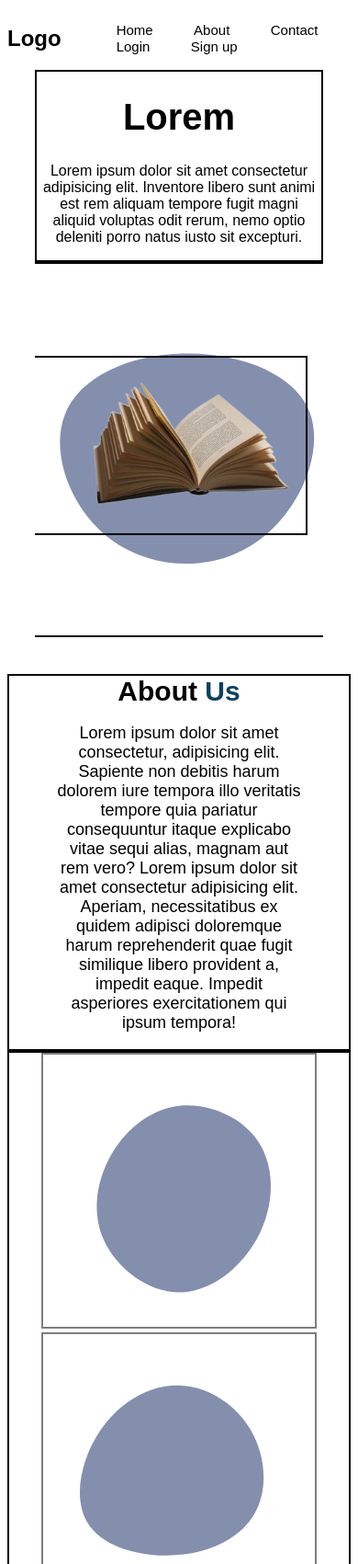
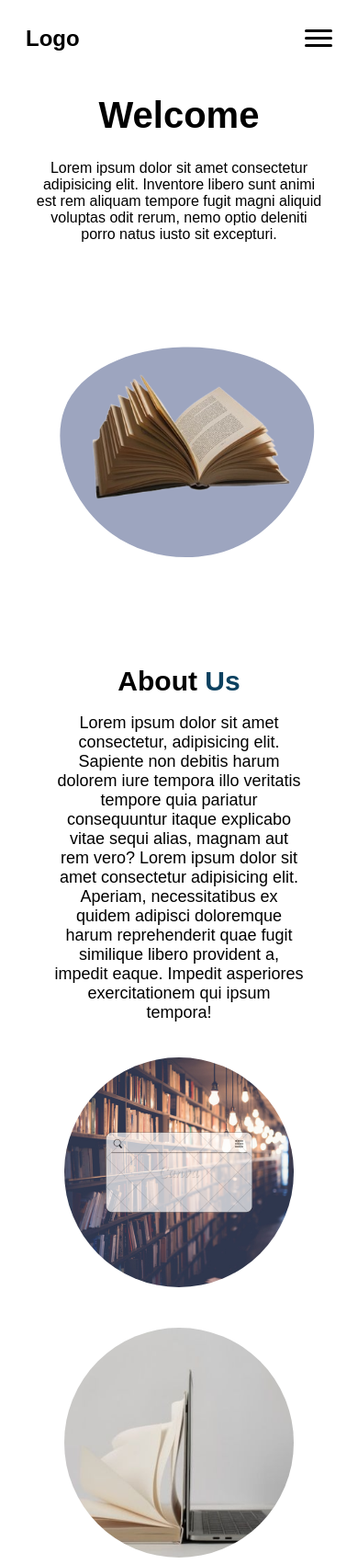
Before and after one commit to Tsunamiisking/scrum-board, a plain HTML site: page index.htm in a window 390 px wide. Shown: the top 1701 px of the page at 92% size. Drawn offline with Linux system fonts and the light colour scheme; a web font is replaced by a local one.

Commit message:
Styled about us section

```diff
--- a/index.htm
+++ b/index.htm
@@ -27,6 +27,11 @@
                 <li><a class="" href="">Login</a></li>
                 <li><a class="" href="">Sign up</a></li>
             </ul>
+            <div class="hamburger">
+                <span class="bar"></span>
+                <span class="bar"></span>
+                <span class="bar"></span>
+            </div>
         </nav>
     </header>
     <!-- End of Header -->
@@ -36,7 +41,7 @@
     <main class="index-main">
         <div class="row">
             <div class="col">
-                <h1>Lorem</h1>
+                <h1>Welcome</h1>
                 <p>Lorem ipsum dolor sit amet consectetur adipisicing elit. Inventore libero sunt animi est rem aliquam
                     tempore fugit magni aliquid voluptas odit rerum, nemo optio deleniti porro natus iusto sit
                     excepturi.</p>
@@ -62,41 +67,49 @@
                 <p>Lorem ipsum dolor sit amet consectetur, adipisicing elit. Sapiente non debitis harum dolorem iure
                     tempora illo veritatis tempore quia pariatur consequuntur itaque explicabo vitae sequi alias, magnam
                     aut rem vero?
-                Lorem ipsum dolor sit amet consectetur adipisicing elit. Aperiam, necessitatibus ex quidem adipisci doloremque harum reprehenderit quae fugit similique libero provident a, impedit eaque. Impedit asperiores exercitationem qui ipsum tempora!
-        </p>
+                    Lorem ipsum dolor sit amet consectetur adipisicing elit. Aperiam, necessitatibus ex quidem adipisci
+                    doloremque harum reprehenderit quae fugit similique libero provident a, impedit eaque. Impedit
+                    asperiores exercitationem qui ipsum tempora!
+                </p>
             </div>
             <div class="right">
-                <div>
-                    <svg viewBox="0 0 200 200" xmlns="http://www.w3.org/2000/svg">
+                <div class="img-div">
+                    <img src="/images/1.png" alt="">
+                    <!-- <svg viewBox="0 0 200 200" xmlns="http://www.w3.org/2000/svg">
                         <path fill="#0C2160"
                             d="M59.7,-33.9C71.1,-14.7,69.8,12.4,57.7,34.7C45.6,57.1,22.8,74.7,-0.1,74.7C-22.9,74.7,-45.9,57.2,-55.3,36.4C-64.7,15.6,-60.6,-8.5,-49.1,-27.7C-37.6,-46.8,-18.8,-61,2.7,-62.6C24.2,-64.1,48.3,-53,59.7,-33.9Z"
                             transform="translate(100 100)" />
-                    </svg>
+                    </svg> -->
                 </div>
-                <div>
-                    <svg viewBox="0 0 200 200" xmlns="http://www.w3.org/2000/svg">
+                <div class="img-div">
+                    <img src="/images/2.png" alt="">
+                    <!-- <svg viewBox="0 0 200 200" xmlns="http://www.w3.org/2000/svg">
                         <path fill="#0C2160"
                             d="M52.6,-29.9C63.9,-10.8,65.9,14.2,55.5,32.1C45.2,50,22.6,60.8,-2.8,62.4C-28.3,64.1,-56.6,56.5,-67.5,38.3C-78.4,20.1,-71.9,-8.8,-57.7,-29.5C-43.6,-50.2,-21.8,-62.7,-0.6,-62.4C20.7,-62.1,41.3,-48.9,52.6,-29.9Z"
                             transform="translate(100 100)" />
-                    </svg>
+                    </svg> -->
                 </div>
-                <div>
-                    <svg viewBox="0 0 200 200" xmlns="http://www.w3.org/2000/svg">
+                <div class="img-div">
+                    <img src="/images/3.png" alt="">
+                    <!-- <svg viewBox="0 0 200 200" xmlns="http://www.w3.org/2000/svg">
                         <path fill="#0C2160"
                             d="M58.2,-34.3C68,-16.7,63.2,8.5,51.1,31.7C39,54.9,19.5,76,-2.5,77.5C-24.6,79,-49.1,60.8,-60.1,38.2C-71.1,15.7,-68.4,-11.1,-56.1,-30.2C-43.9,-49.3,-21.9,-60.6,1.2,-61.2C24.2,-61.9,48.5,-51.9,58.2,-34.3Z"
                             transform="translate(100 100)" />
-                    </svg>
+                    </svg> -->
                 </div>
-                <div>
-                    <svg viewBox="0 0 200 200" xmlns="http://www.w3.org/2000/svg">
+                <div class="img-div">
+                    <img src="/images/4.png" alt="">
+                    <!-- <svg viewBox="0 0 200 200" xmlns="http://www.w3.org/2000/svg">
                         <path fill="#0C2160"
                             d="M50.2,-52.9C62.2,-38.1,67.2,-19.1,67.2,0.1C67.3,19.2,62.4,38.4,50.4,52.7C38.4,67.1,19.2,76.6,0.2,76.4C-18.8,76.3,-37.7,66.4,-53.8,52C-70,37.7,-83.5,18.8,-82.2,1.2C-81,-16.3,-65,-32.7,-48.8,-47.5C-32.7,-62.2,-16.3,-75.4,1.4,-76.8C19.1,-78.2,38.1,-67.7,50.2,-52.9Z"
                             transform="translate(100 100)" />
-                    </svg>
+                    </svg> -->
                 </div>
             </div>
         </div>
     </section>
+
+    <!-- End of About us section -->
 </body>
 
 </html>
--- a/style.css
+++ b/style.css
@@ -1,6 +1,9 @@
 * {
     box-sizing: border-box;
     font-family: "Jockey One", sans-serif;
+}
+header div {
+    margin-left: 20px;
 }
 
 .bold-font{
@@ -134,14 +137,29 @@ nav .nav-items li{
 
 }
 nav .nav-items a{
-    font-size: 17px;
+    font-size: 20px;
     text-decoration: none;
     color: black;
+    transition: .5s;
 
 }
-
+.hamburger {
+    display: none;
+    cursor: pointer;
+    margin-right: 20px;
+}
+.bar {
+    display: block;
+    width: 30px;
+    height: 3px;
+    margin: 5px auto;
+    -webkit-transition: all .3s ease-in-out;
+    transition: all .3s ease-in-out;
+    background-color: black;
+    border-radius: 10px;
+}
 .index-main {
-    padding: 0px 30px;
+    padding-left: 30px;
 
 }
 .index-main .row{
@@ -151,25 +169,25 @@ nav .nav-items a{
     overflow: hidden;
 }
 .index-main .col:nth-child(1) {
-    border: 2px solid black;
+    /* border: 2px solid black; */
 }
 .index-main .col:nth-child(2) {
     position: relative;
-    border: 2px solid black;
+    /* border: 2px solid black; */
 }
 
 .hero-brand-bg {
-    width: 400px;
-    opacity: .5;
+    width: 500px;
+    opacity: .4;
     color:#0c4160dc;
 }
 
 .book-img{
-    width: 300px;
+    width: 350px;
     position: absolute;
-    top: 100px;
-    right: 60px;
-    border: 2px solid black;
+    top: 140px;
+    right: 85px;
+    /* border: 2px solid black; */
 }
 .index-main .col h1 {
     font-size: 40px;
@@ -178,17 +196,38 @@ nav .nav-items a{
     font-size: 16px;
 }
 
-@media (min-width:360px) and (max-width: 760px) {
+@media (min-width:360px) and (max-width: 800px) {
+    .index-main {
+        padding: 0 30px;
+    }
     .index-main .row{
         display: flex;
         flex-direction: column;
         justify-content: center;
     }
     nav .nav-items a{
-        font-size: 15px;
+        font-size: 18px;
+    }
+    .hero-brand-bg {
+        width: 400px;
+    }
+    .book-img{
+        width: 300px;
+        top: 100px;
+        left: 40px;
+        /* border: 2px solid black; */
     }
     .index-main .col h1, .index-main .col p {
         text-align: center;
+    }
+    .nav-items {
+        display: none;
+    }
+    .hamburger {
+        display: block;
+    }
+    .hamburger.active .bar:nth-child(2) {
+        opacity: 0;
     }
 }
 
@@ -204,7 +243,7 @@ nav .nav-items a{
     margin-left: 50px;
 }
 .about-us .middle .left {
-    border: 2px solid black;
+    /* border: 2px solid black; */
     flex: 1;
     padding: 0px 50px;
     display: flex;
@@ -229,20 +268,27 @@ nav .nav-items a{
 .about-us .middle .right{
     display: flex;
     flex-wrap: wrap;
-    border: 2px solid black;
+    /* border: 2px solid black; */
     flex: 2;
     justify-content: center;
 
 }
-.about-us .middle svg {
-    opacity: .5;
+.about-us .right .img-div{
+    margin: 20px 20px;
+
+}
+.about-us .middle img {
     width: 300px;
-    border: 2px solid black;
+    border-radius: 50%;
+    /* border: 2px solid black; */
+}
+.about-us .right svg {
+    position: relative;
 }
 
 @media (min-width:360px) and (max-width: 1070px) {
-    .about-us .middle svg {
-        width: 300px;
+    .about-us .middle img {
+        width: 250px;
     }
     .about-us .middle {
         display: block;
```
Also changed, not shown: images/1.png (added), images/2.png (added), images/3.png (added), images/4.png (added).
